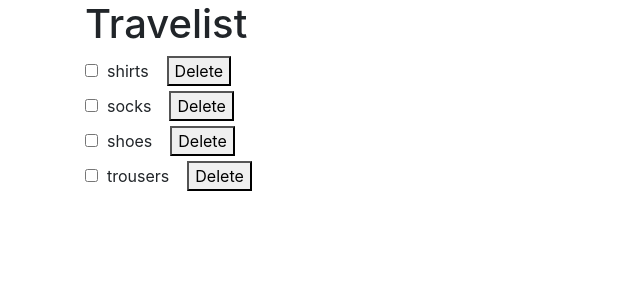
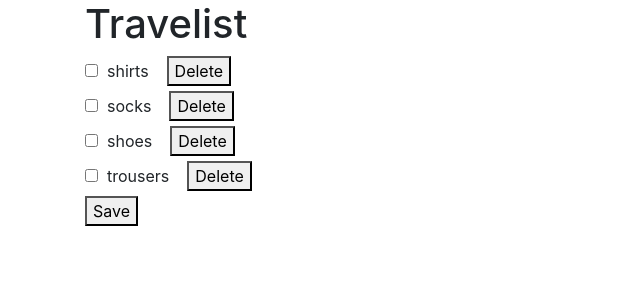
Before and after one commit to melvinlau/travelist, a React (Create React App) app in the folder client/: page /travelist in a window 1280 px wide. Shown: the top 300 px of the page, without its empty margins (0-640 px from the left). Built offline with nearby package versions, Linux system fonts and the light colour scheme.

Commit message:
Items can be deleted from list

```diff
--- a/client/src/components/PackingList.js
+++ b/client/src/components/PackingList.js
@@ -44,6 +44,9 @@ function PackingList({ trip, updateTrip }) {
           );
         })
       }
+      <button>
+        Save
+      </button>
     </div>
   );
 }
--- a/client/src/components/PackingListItem.js
+++ b/client/src/components/PackingListItem.js
@@ -22,7 +22,7 @@ function PackingListItem({ id, name, complete, unComplete, addItem, deleteItem }
       <label className="packing-list-item-name">
         {name}
       </label> &nbsp; &nbsp;
-      <button>
+      <button onClick={() => { deleteItem(id) }}>
         Delete
       </button>
     </div>
```
